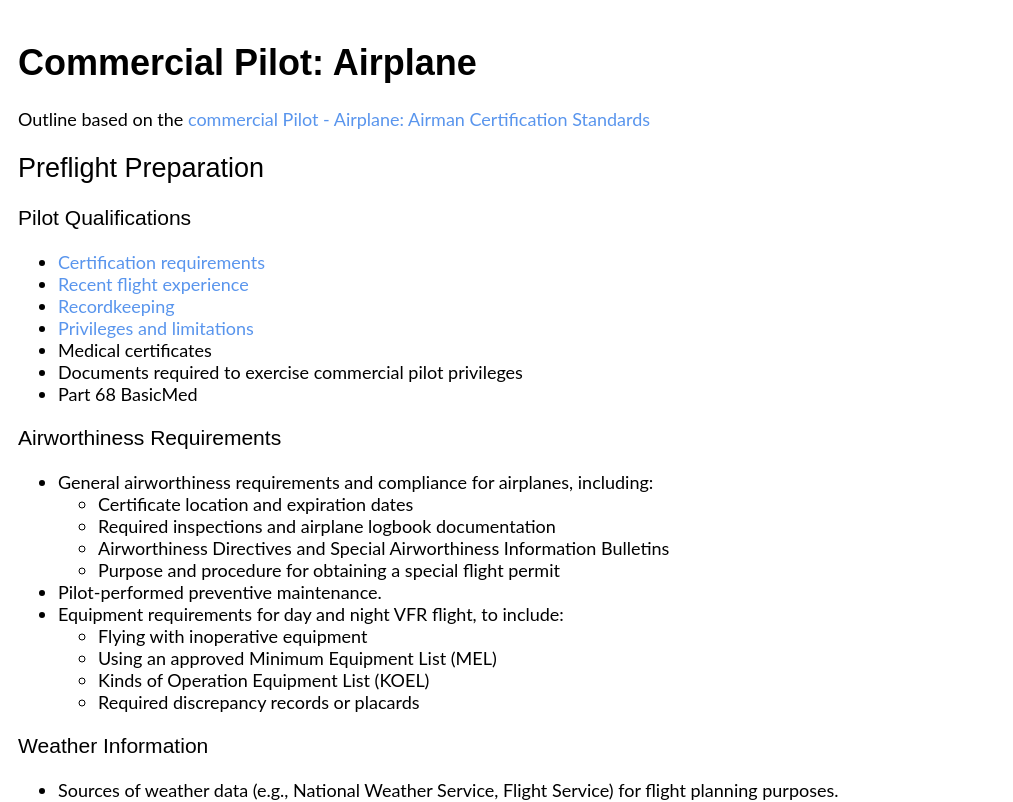
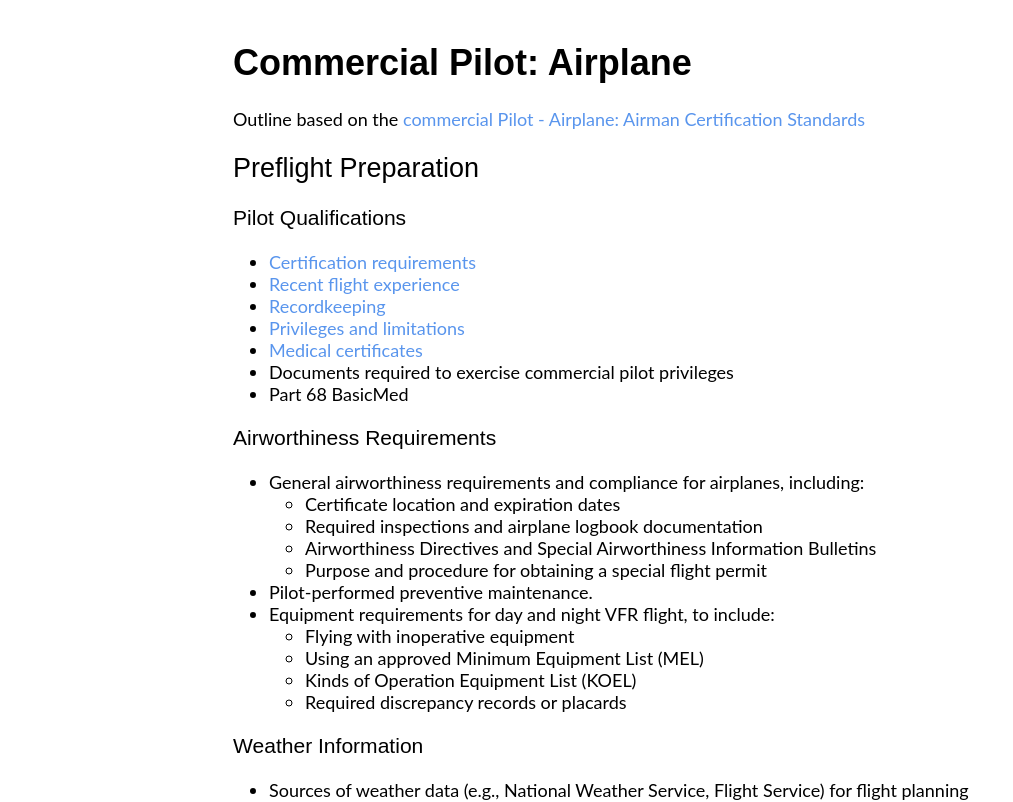
Before and after one commit to eburlingame/flightdocs, a Next.js app: page /outlines/commercial in a window 1280 px wide. Shown: the top 802 px of the page, without its empty margins (0-1013 px from the left). Built offline with nearby package versions, Linux system fonts and the light colour scheme; a web font is replaced by a local one.

Commit message:
Tables and medicals

```diff
--- a/components/Card.tsx
+++ b/components/Card.tsx
@@ -7,7 +7,6 @@ export type CardProps = {
 
 const CardContainer = styled.div`
   flex: 1;
-  max-width: 850px;
   border: 1px solid #eee;
   border-radius: 0.25em;
   padding-top: 0px;
--- a/components/Layout.tsx
+++ b/components/Layout.tsx
@@ -6,10 +6,10 @@ export type LayoutProps = {
 };
 
 const Container = styled.div`
-  display: flex;
-  flex-direction: column;
-  align-items: center;
-  justify-content: center;
+  margin-left: auto;
+  margin-right: auto;
+  width: 100%;
+  max-width: 850px;
   padding: 0.5em;
 `;
 
--- a/pages/outlines/commercial.mdx
+++ b/pages/outlines/commercial.mdx
@@ -14,7 +14,7 @@ Outline based on the [commercial Pilot - Airplane: Airman Certification Standard
 - [Recent flight experience](/topics/regulations/recent-experience)
 - [Recordkeeping](/topics/regulations/record-keeping)
 - [Privileges and limitations](/topics/commercial/privileges)
-- Medical certificates
+- [Medical certificates](/topics/regulations/medicals)
 - Documents required to exercise commercial pilot privileges
 - Part 68 BasicMed
 
--- a/pages/topics/commercial/carriage.mdx
+++ b/pages/topics/commercial/carriage.mdx
@@ -27,4 +27,8 @@ export const references = [
     name: "AC 120-12A",
     link: "https://www.faa.gov/documentLibrary/media/Advisory_Circular/AC%20120-12A.pdf",
   },
+  {
+    name: "Aviation Stack Exchange",
+    link: "https://aviation.stackexchange.com/questions/1402/what-do-the-terms-holding-out-and-common-carriage-mean",
+  },
 ];
--- a/styles/global.ts
+++ b/styles/global.ts
@@ -45,5 +45,39 @@ a {
 * {
   box-sizing: border-box;
 }
+ul {
+  padding-left: 2em;
+}
+
+table {
+  margin-left: auto;
+  margin-right: auto;
+  width: 80%;
+  border-collapse: collapse;
+}
+
+thead > tr > th {
+  border-bottom: 0.5px solid #ddd;
+}
+
+th {
+  text-align: left;
+  padding: 0.25em;
+}
+
+tr {
+  transition: 0.1s background-color;
+
+  :hover {
+    transition: 0.1s background-color;
+    background-color: #efefef;
+  }
+}
+
+td {
+  vertical-align: middle;
+  padding: 0.5em;
+}
+
 
 `;
```
Also changed, not shown: pages/topics/regulations/medicals.mdx (added, +83 -0 lines).
